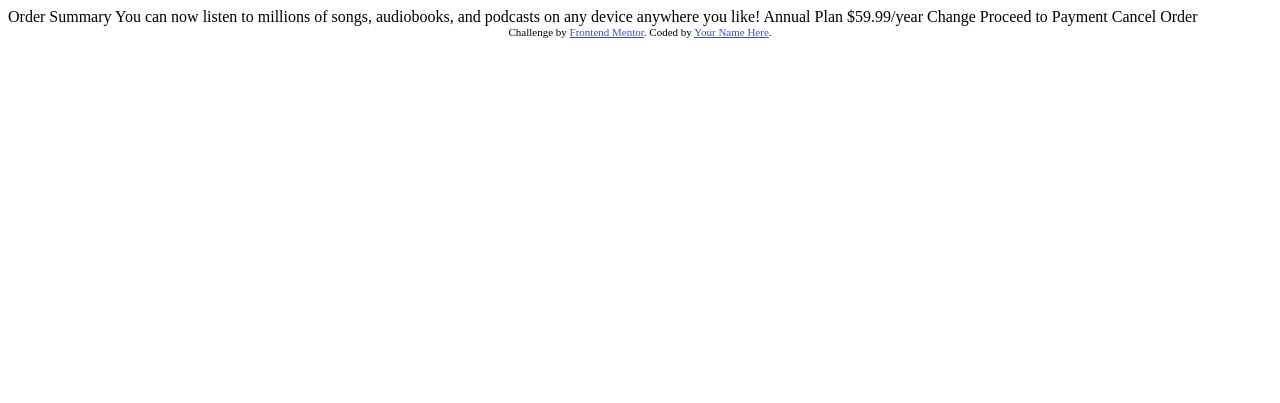
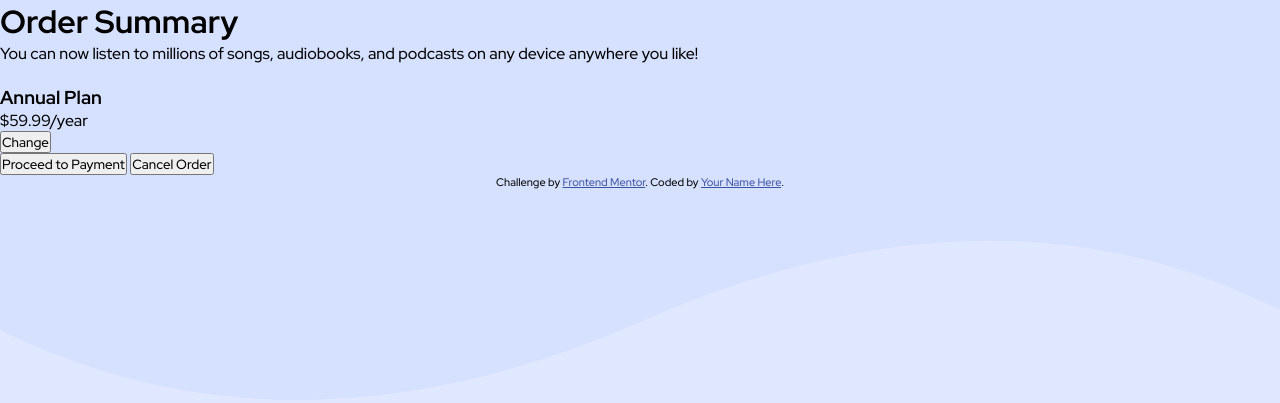
Before and after one commit to RealArv/Frontend-Mentor__CSS, a plain HTML site: page index.html in a window 1280 px wide. Drawn offline with Linux system fonts and the light colour scheme.

Commit message:
Finished little styling

```diff
--- a/index.html
+++ b/index.html
@@ -8,26 +8,29 @@
 
   <title>Frontend Mentor | Order summary card</title>
 
-  <!-- Feel free to remove these styles or customise in your own stylesheet 👍 -->
-  <style>
-    .attribution { font-size: 11px; text-align: center; }
-    .attribution a { color: hsl(228, 45%, 44%); }
-  </style>
+  <link rel="stylesheet" href="./main.css">
 </head>
 <body>
-
-  Order Summary
-
-  You can now listen to millions of songs, audiobooks, and podcasts on any
-  device anywhere you like!
-
-  Annual Plan
-  $59.99/year
-
-  Change
-
-  Proceed to Payment
-  Cancel Order
+  <div class="bg-image"></div>
+  <div class="container">
+    <h1>Order Summary</h1>
+    <p>You can now listen to millions of songs, audiobooks, and podcasts on any
+      device anywhere you like!</p>
+    <div>
+      <article>
+        <img src="" alt="">
+        <div>
+          <h3>Annual Plan</h3>
+          <p>$59.99/year</p>
+        </div>
+      </article>
+      <button class="btn">Change </button>
+    </div>
+    <div>
+      <button>Proceed to Payment</button>
+      <button>Cancel Order</button>
+    </div>
+  </div>
 
   <div class="attribution">
     Challenge by <a href="https://www.frontendmentor.io?ref=challenge" target="_blank">Frontend Mentor</a>.
--- /dev/null
+++ b/main.css
@@ -0,0 +1,54 @@
+@import url('https://fonts.googleapis.com/css2?family=Red+Hat+Display:ital,wght@0,500;0,700;1,900&display=swap');
+
+* {
+  margin: 0;
+  padding: 0;
+  box-sizing: border-box;
+}
+:root {
+  --Pale-blue: hsl(225, 100%, 94%);
+  --Bright-blue: hsl(245, 75%, 52%);
+  --Very-pale-blue: hsl(225, 100%, 98%);
+  --Desaturated-blue: hsl(224, 23%, 55%);
+  --Dark-blue: hsl(223, 47%, 23%);
+}
+
+img {
+  max-width: 100%;
+}
+
+body {
+  font-family: 'Red Hat Display', sans-serif;
+  background-color: var(--Pale-blue);
+}
+
+button {
+  font-family: inherit;
+}
+
+.bg-image {
+  background: url('./images/pattern-background-mobile.svg') no-repeat
+    center/cover;
+  height: 400px;
+  position: absolute;
+  top: 0;
+  bottom: 0;
+  left: 0;
+  right: 0;
+  z-index: -1;
+}
+.attribution {
+  font-size: 11px;
+  text-align: center;
+}
+.attribution a {
+  color: hsl(228, 45%, 44%);
+}
+
+@media (min-width: 768px) {
+  .bg-image {
+    background: url(./images/pattern-background-desktop.svg) no-repeat
+      center/cover;
+    height: 50vh;
+  }
+}
```
